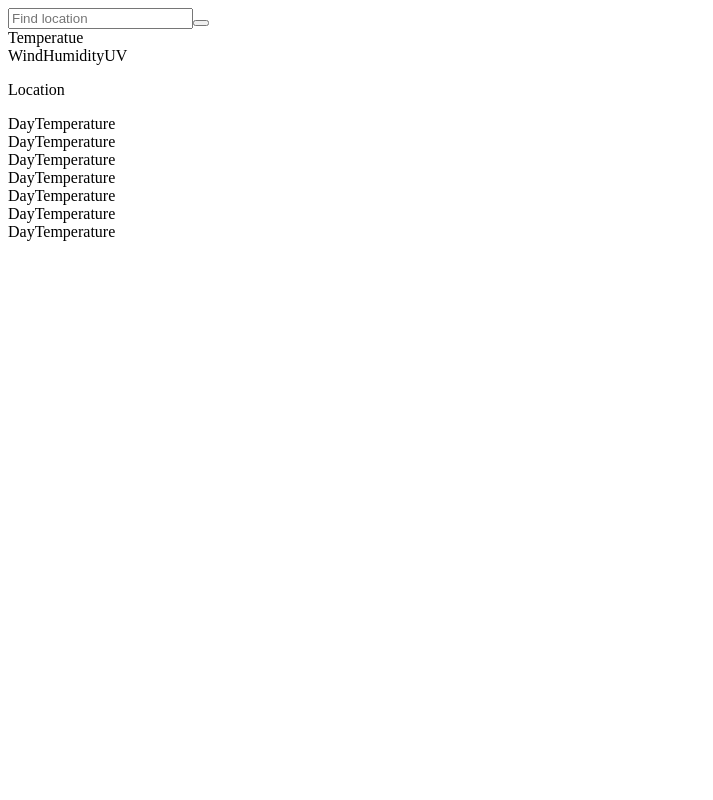
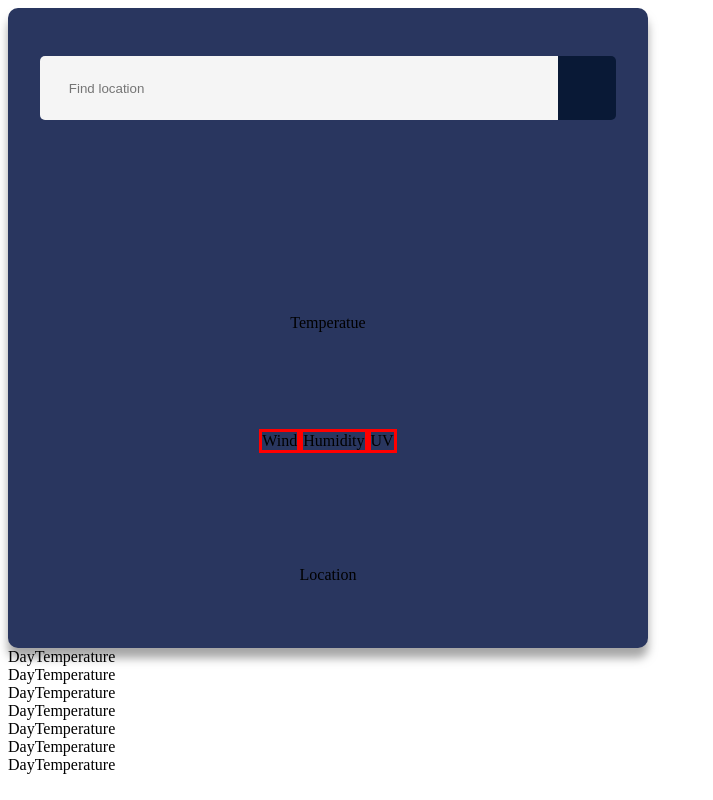
Before and after one commit to yuliaraitsyna/weather_app_react, a React app: page / in a window 1280 px wide. Shown: the whole page, without its empty margins (0-713 px from the left). Built offline with nearby package versions, Linux system fonts and the light colour scheme.

Commit message:
added basic styles for current forcast component

```diff
--- a/src/components/current_forcast/CurrentForcast.jsx
+++ b/src/components/current_forcast/CurrentForcast.jsx
@@ -1,7 +1,8 @@
+import "../../styles/current_forcast.css"
 export default function CurrentForcast () {
     return (
-        <div id="current-forcast-component">
-            <form id="searc-bar">
+        <div id="current-forcast-container">
+            <form id="search-bar">
                 <input type="search" placeholder="Find location"></input>
                 <button type="submit"></button>
             </form>
--- /dev/null
+++ b/src/styles/current_forcast.css
@@ -0,0 +1,44 @@
+#current-forcast-container {
+    display: flex;
+    flex-direction: column;
+    justify-content: space-around;
+    align-items: center;
+    width:50vw;
+    aspect-ratio: 1/1;
+    border:none;
+    border-radius: 10px;
+    box-shadow: 0px 10px 10px rgba(128, 128, 128, 0.699);
+    background-color:rgb(41, 54, 95);
+}
+
+#current-forcast-container #info {
+    display: inline-flex;
+    justify-content: space-around;
+}
+
+#current-forcast-container #info > span {
+    border:solid red;
+}
+
+#search-bar {
+    display: inline-flex;
+    width:90%;
+    height:10%;
+}
+
+#search-bar > input {
+    width:90%;
+    height:100%;
+    border:none;
+    border-radius:5px 0 0 5px;
+    background-color: whitesmoke;
+    padding-left: 5%;
+}
+
+#search-bar > button {
+    width:10%;
+    height:100%;
+    border:none;
+    background-color: rgb(9, 25, 54);
+    border-radius: 0 5px 5px 0;
+}
```
